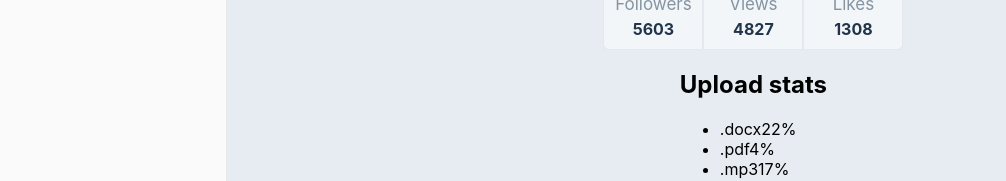
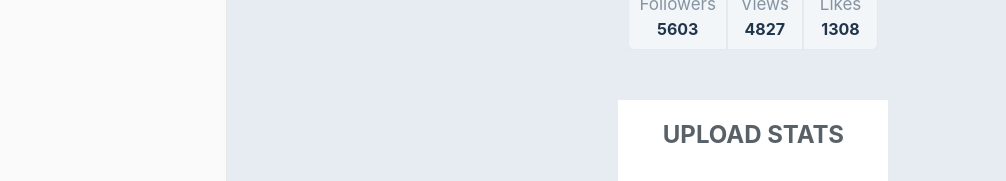
Before and after one commit to lotos4u/react-hw-01-components, a React (Create React App) app: page / in a window 1280 px wide. Shown: the part 572-753 px from the top of the page, without its empty margins (0-1006 px from the left). Built offline with nearby package versions, Linux system fonts and the light colour scheme.

Commit message:
Start with statistics

```diff
--- a/src/App.js
+++ b/src/App.js
@@ -35,7 +35,7 @@ function App() {
                     />
                 </div>
                 <div id="statistics" className="task-container">
-                    <Statistics title="Upload stats" stats={state.statistics} />,
+                    <Statistics title="Upload stats" stats={state.statistics} />
                 </div>
                 <div id="friends" className="task-container">
                     <FriendList friends={state.friends} />
--- a/src/App.scss
+++ b/src/App.scss
@@ -22,6 +22,7 @@
     align-items: center;
     width: 85%;
     background-color: #e7ecf2;
+    height: fit-content;
 
     .task-container {
 
--- a/src/components/Profile/styles.module.scss
+++ b/src/components/Profile/styles.module.scss
@@ -3,7 +3,7 @@
   border-radius: 10px;
   padding: 50px 0 0 0;
   background-color: #ffffff;
-  width: 300px;
+  width: 250px;
   display: flex;
   flex-direction: column;
   align-items: center;
--- a/src/components/Statistics/index.jsx
+++ b/src/components/Statistics/index.jsx
@@ -2,16 +2,15 @@ import React from "react";
 import PropTypes from 'prop-types';
 import styles from './styles.module.scss'
 
-console.log(styles);
 const Statistics = (props) => (
-    <section className="statistics">
-        <h2 className="title">{props.title}</h2>
+    <section className={styles.statistics}>
+        <h2 className={styles.title}>{props.title}</h2>
 
-        <ul className="stat-list">
+        <ul className={styles.statList}>
             {props.stats.map(item =>
-                <li className="item" key={item.id}>
-                <span className="label">{item.label}</span>
-                <span className="percentage">{item.percentage}%</span>
+                <li className={styles.item} key={item.id}>
+                    <span className={styles.label}>{item.label}</span>
+                    <span className={styles.percentage}>{item.percentage}%</span>
                 </li>
             )}
         </ul>
--- a/src/components/Statistics/styles.module.scss
+++ b/src/components/Statistics/styles.module.scss
@@ -0,0 +1,34 @@
+.statistics {
+  margin-top: 50px;
+  width: 270px;
+  background-color: #ffffff;
+
+  .title {
+    color: #586168;
+    text-transform: uppercase;
+    text-align: center;
+    height: 70px;
+    line-height: 70px;
+  }
+
+  .statList {
+    list-style: none;
+    display: flex;
+    justify-content: space-around;
+    padding: 0;
+    margin: 0 0 0 0;
+
+    .item {
+      display: flex;
+      flex-direction: column;
+
+      .label {
+
+      }
+
+      .percentage {
+
+      }
+    }
+  }
+}
```
